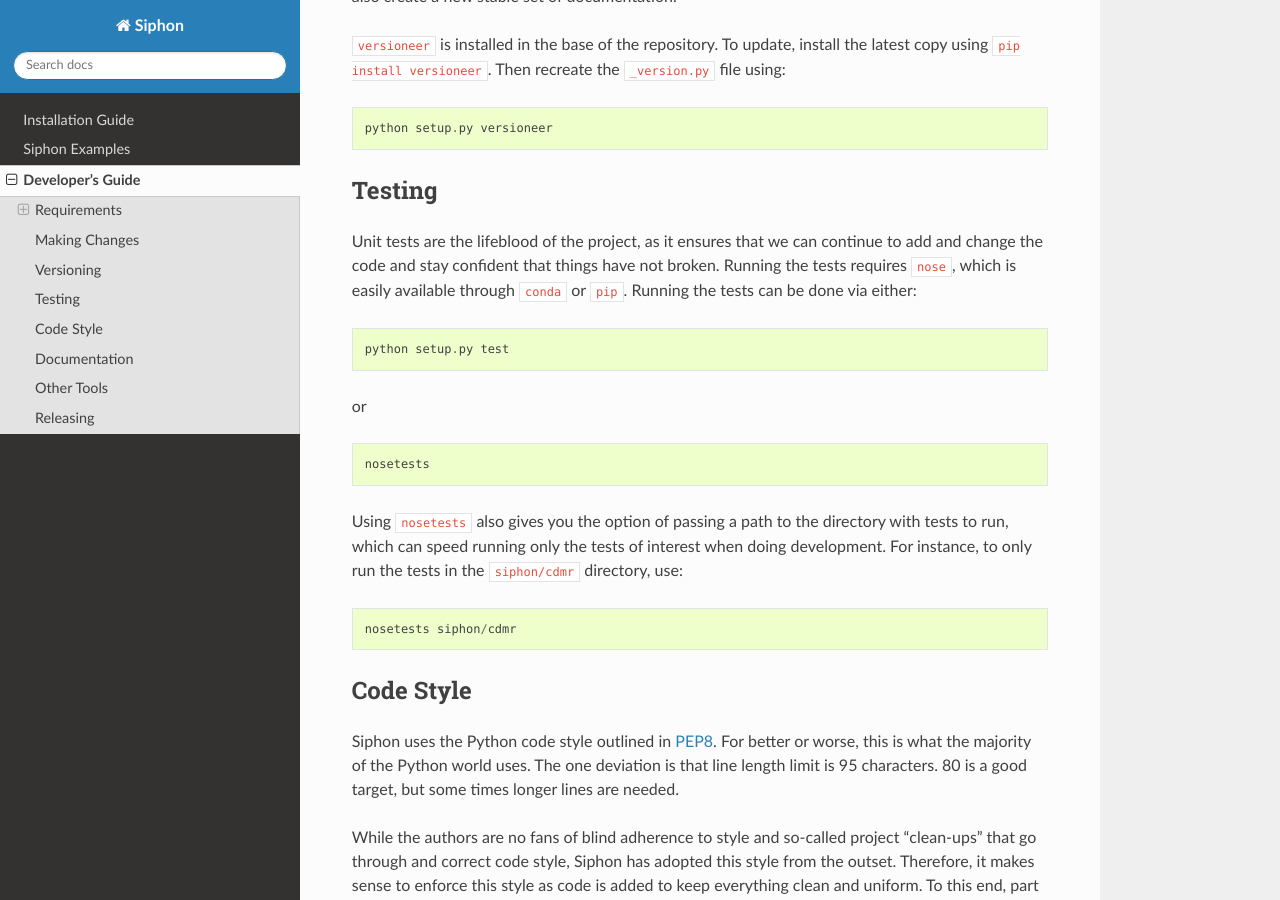
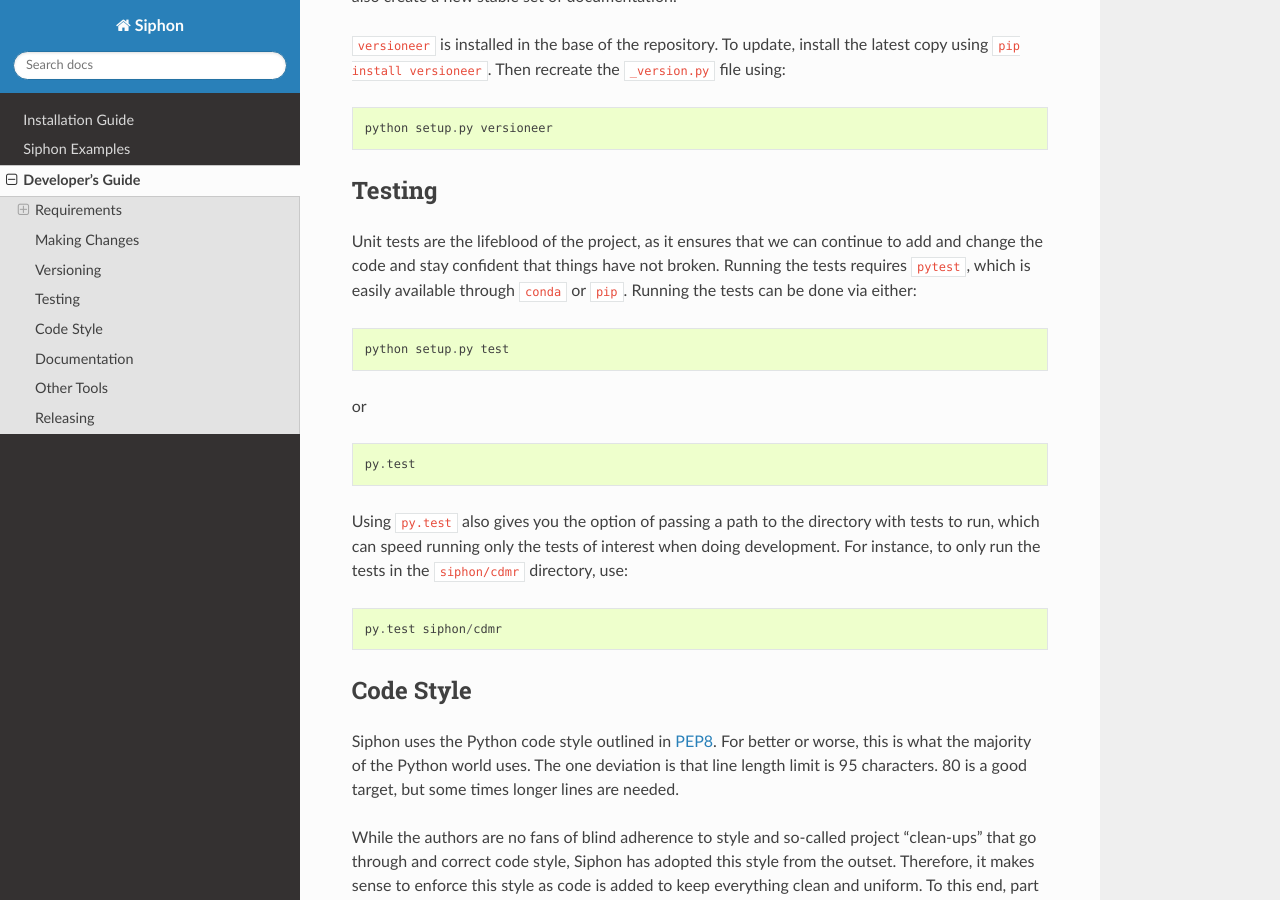
Before and after one commit to Unidata/siphon, a Sphinx documentation site: the page built from docs/source/developerguide.rst, in a window 1280 px wide and 900 px high, scrolled down 1370 px. Built offline with Sphinx 7.4.7 and the Read the Docs theme 2.0.0, drawn with Linux system fonts in a browser that asks for light colours; pages that are not in the unit, such as notebooks, are missing from menus; the version number could not be read and is left out.

Commit message:
Replace nose with pytest in docs.

```diff
--- a/README.rst
+++ b/README.rst
@@ -89,6 +89,6 @@
 Developer Dependencies
 ----------------------
 
-- nose
+- pytest
 - vcrpy
 - flake8
--- a/docs/source/developerguide.rst
+++ b/docs/source/developerguide.rst
@@ -6,7 +6,7 @@
 Requirements
 ------------
 
-- nose
+- pytest
 - flake8
 - sphinx >= 1.3
 - sphinx-rtd-theme >= 0.1.7
@@ -74,7 +74,7 @@
 -------
 
 Unit tests are the lifeblood of the project, as it ensures that we can continue to add and change the code
-and stay confident that things have not broken. Running the tests requires ``nose``, which is easily available
+and stay confident that things have not broken. Running the tests requires ``pytest``, which is easily available
 through ``conda`` or ``pip``. Running the tests can be done via either:
 
 .. parsed-literal::
@@ -83,14 +83,14 @@
 or
 
 .. parsed-literal::
-    nosetests
+    py.test
 
-Using ``nosetests`` also gives you the option of passing a path to the directory with tests to run, which can speed
+Using ``py.test`` also gives you the option of passing a path to the directory with tests to run, which can speed
 running only the tests of interest when doing development. For instance, to only run the tests in the ``siphon/cdmr``
 directory, use:
 
 .. parsed-literal::
-    nosetests siphon/cdmr
+    py.test siphon/cdmr
 
 ----------
 Code Style
--- a/environment.yml
+++ b/environment.yml
@@ -13,7 +13,7 @@
   - netcdf4
   - ipython-notebook
   - sphinx
-  - nose
+  - pytest
   - vcrpy
   - flake8
   - pep8-naming
```
Also changed, not shown: CONTRIBUTING.md (+4 -4 lines).
